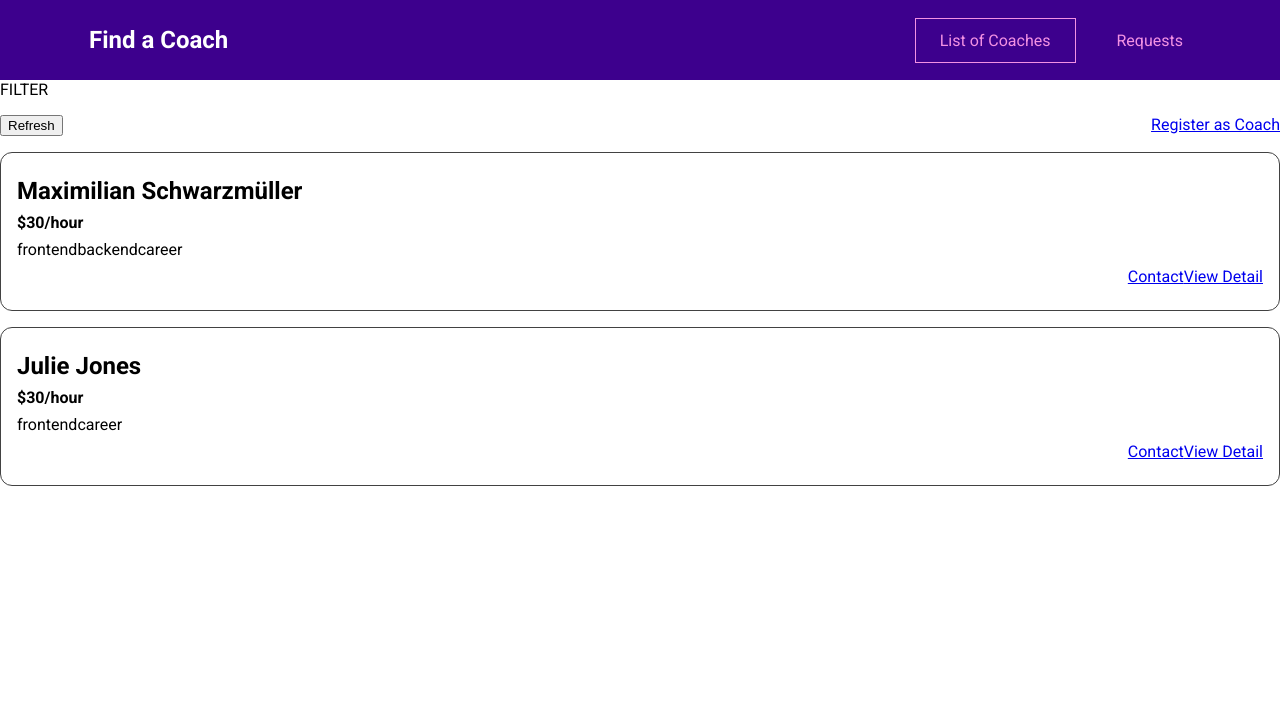
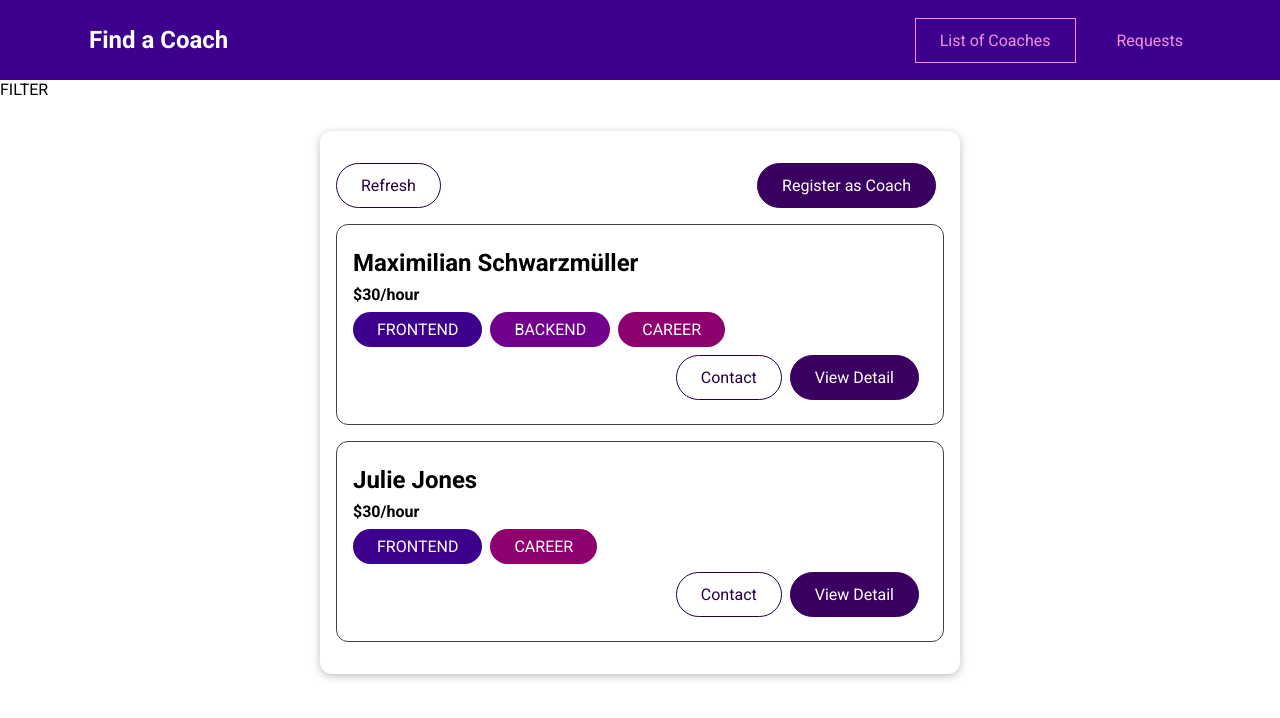
Before and after one commit to dsomleff/vue-camp, a Vue app in the folder option-app/: page /coaches in a window 1280 px wide. Shown: the top 718 px of the page. Built offline with nearby package versions, Linux system fonts and the light colour scheme.

Commit message:
Option App: - Create a base ui component with styles

```diff
--- a/option-app/src/components/coaches/CoachItem.vue
+++ b/option-app/src/components/coaches/CoachItem.vue
@@ -1,5 +1,9 @@
 <script>
+import BaseButton from '@/components/ui/BaseButton.vue';
+import BaseBadge from '@/components/ui/BaseBadge.vue';
+
 export default {
+    components: { BaseBadge, BaseButton },
     props: ['id', 'firstName', 'lastName', 'rate', 'areas'],
     computed:{
         fullName() {
@@ -24,22 +28,28 @@
         <h4>${{ rate }}/hour</h4>
 
         <section>
-            <span
+            <base-badge
                 v-for="area in areas"
                 :key="area"
-            >
-                {{ area }}
-            </span>
+                :type="area"
+                :title="area"
+            />
         </section>
 
         <section class="actions">
-            <RouterLink :to="coachContactLink">
+            <base-button
+                mode="outline"
+                :to="coachContactLink"
+            >
                 Contact
-            </RouterLink>
+            </base-button>
 
-            <RouterLink :to="coachDetailedLink">
+            <base-button
+                link
+                :to="coachDetailedLink"
+            >
                 View Detail
-            </RouterLink>
+            </base-button>
         </section>
     </li>
 </template>
--- /dev/null
+++ b/option-app/src/components/ui/BaseBadge.vue
@@ -0,0 +1,21 @@
+<script>
+export default {
+    props: ['type', 'title'],
+    computed: {
+        text() {
+            return this.title.toUpperCase();
+        }
+    }
+}
+</script>
+
+<template>
+    <span
+        class="badge"
+        :class="type"
+    >
+        {{ text }}
+    </span>
+</template>
+
+<style scoped src="../../../styles/base-badge.css"></style>
--- /dev/null
+++ b/option-app/src/components/ui/BaseButton.vue
@@ -0,0 +1,36 @@
+<script>
+export default {
+    props: {
+        link: {
+            type: Boolean,
+            default: false
+        },
+        to: {
+            type: String,
+        },
+        mode: {
+            type: String,
+            default: null,
+        }
+    }
+}
+</script>
+
+<template>
+    <button
+        v-if="!link"
+        :class="mode"
+    >
+        <slot />
+    </button>
+
+    <RouterLink
+        v-else
+        :to="to"
+        :class="mode"
+    >
+        <slot />
+    </RouterLink>
+</template>
+
+<style scoped src="../../../styles/base-button.css"></style>
--- /dev/null
+++ b/option-app/src/components/ui/BaseCard.vue
@@ -0,0 +1,7 @@
+<template>
+    <section class="card">
+        <slot />
+    </section>
+</template>
+
+<style scoped src="../../../styles/base-card.css"></style>
--- a/option-app/src/views/coaches/CoachesListView.vue
+++ b/option-app/src/views/coaches/CoachesListView.vue
@@ -1,9 +1,11 @@
 <script>
-import {useCoachesStore} from '@/stores/coaches/coachesStore.js';
+import { useCoachesStore } from '@/stores/coaches/coachesStore.js';
 import CoachItem from '@/components/coaches/CoachItem.vue';
+import BaseCard from '@/components/ui/BaseCard.vue';
+import BaseButton from '@/components/ui/BaseButton.vue';
 
 export default {
-    components: { CoachItem },
+    components: { BaseButton, BaseCard, CoachItem },
     data() {
         return { coachesStore: useCoachesStore() }
     },
@@ -24,11 +26,18 @@
     </section>
 
     <section>
+        <base-card>
             <p class="controls">
-            <button>Refresh</button>
-            <RouterLink :to="{name: 'register'}">
+                <base-button mode="outline">
+                    Refresh
+                </base-button>
+
+                <base-button
+                    link
+                    to="/register"
+                >
                     Register as Coach
-            </RouterLink>
+                </base-button>
             </p>
 
             <ul v-if="hasCoaches">
@@ -46,6 +55,7 @@
             <h3 v-else>
                 No Coaches Found
             </h3>
+        </base-card>
     </section>
 </template>
 
--- /dev/null
+++ b/option-app/styles/base-badge.css
@@ -0,0 +1,23 @@
+.badge {
+  background-color: #ccc;
+  color: #252525;
+  border-radius: 30px;
+  padding: 0.5rem 1.5rem;
+  display: inline-block;
+  margin-right: 0.5rem;
+}
+
+.frontend {
+  background-color: #3d008d;
+  color: white;
+}
+
+.backend {
+  background-color: #71008d;
+  color: white;
+}
+
+.career {
+  background-color: #8d006e;
+  color: white;
+}
--- /dev/null
+++ b/option-app/styles/base-button.css
@@ -0,0 +1,40 @@
+button,
+a {
+  text-decoration: none;
+  padding: 0.75rem 1.5rem;
+  font: inherit;
+  background-color: #3a0061;
+  border: 1px solid #3a0061;
+  color: white;
+  cursor: pointer;
+  border-radius: 30px;
+  margin-right: 0.5rem;
+  display: inline-block;
+}
+
+a:hover,
+a:active,
+button:hover,
+button:active {
+  background-color: #270041;
+  border-color: #270041;
+}
+
+.flat {
+  background-color: transparent;
+  color: #3a0061;
+  border: none;
+}
+
+.outline {
+  background-color: transparent;
+  border-color: #270041;
+  color: #270041;
+}
+
+.flat:hover,
+.flat:active,
+.outline:hover,
+.outline:active {
+  background-color: #edd2ff;
+}
--- /dev/null
+++ b/option-app/styles/base-card.css
@@ -0,0 +1,7 @@
+.card {
+  border-radius: 12px;
+  box-shadow: 0 2px 8px rgba(0, 0, 0, 0.26);
+  padding: 1rem;
+  margin: 2rem auto;
+  max-width: 40rem;
+}
```
Also changed, not shown: option-app/src/main.js (+7 -0 lines). Lines whose indentation alone changed are shown as unchanged.
